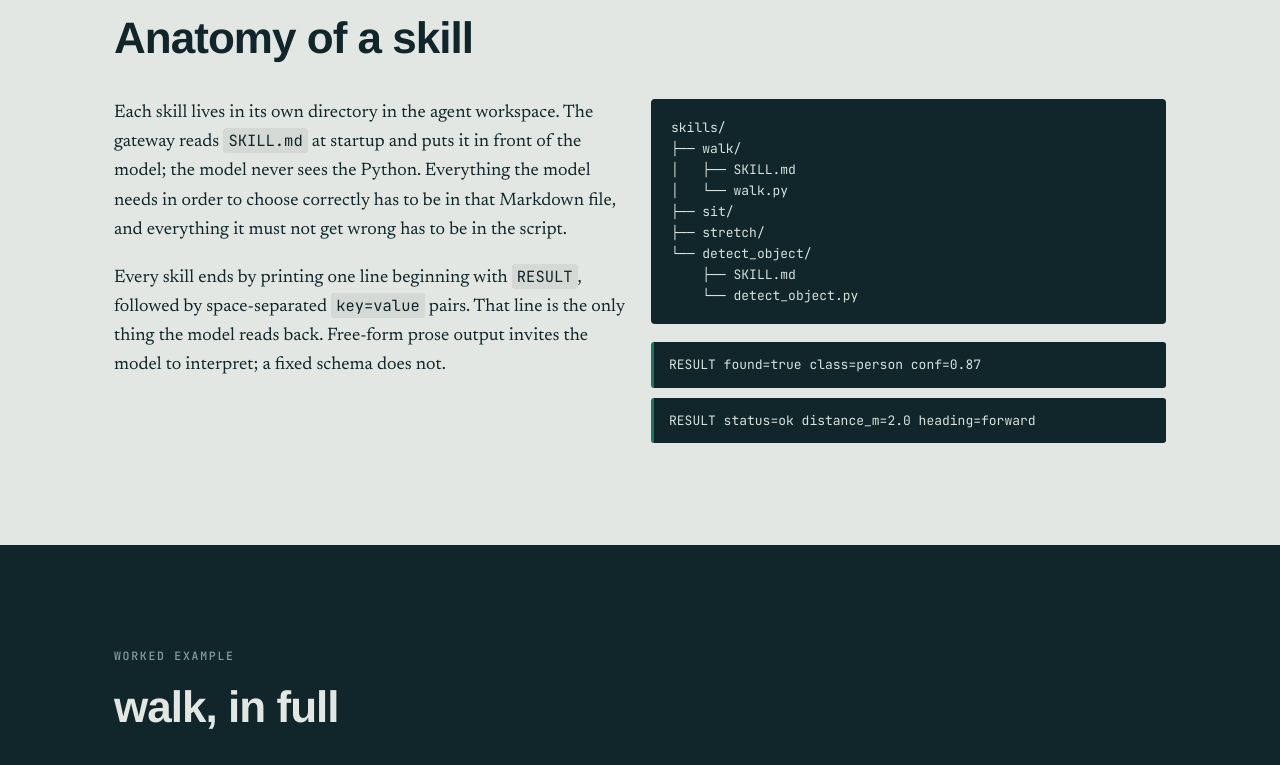
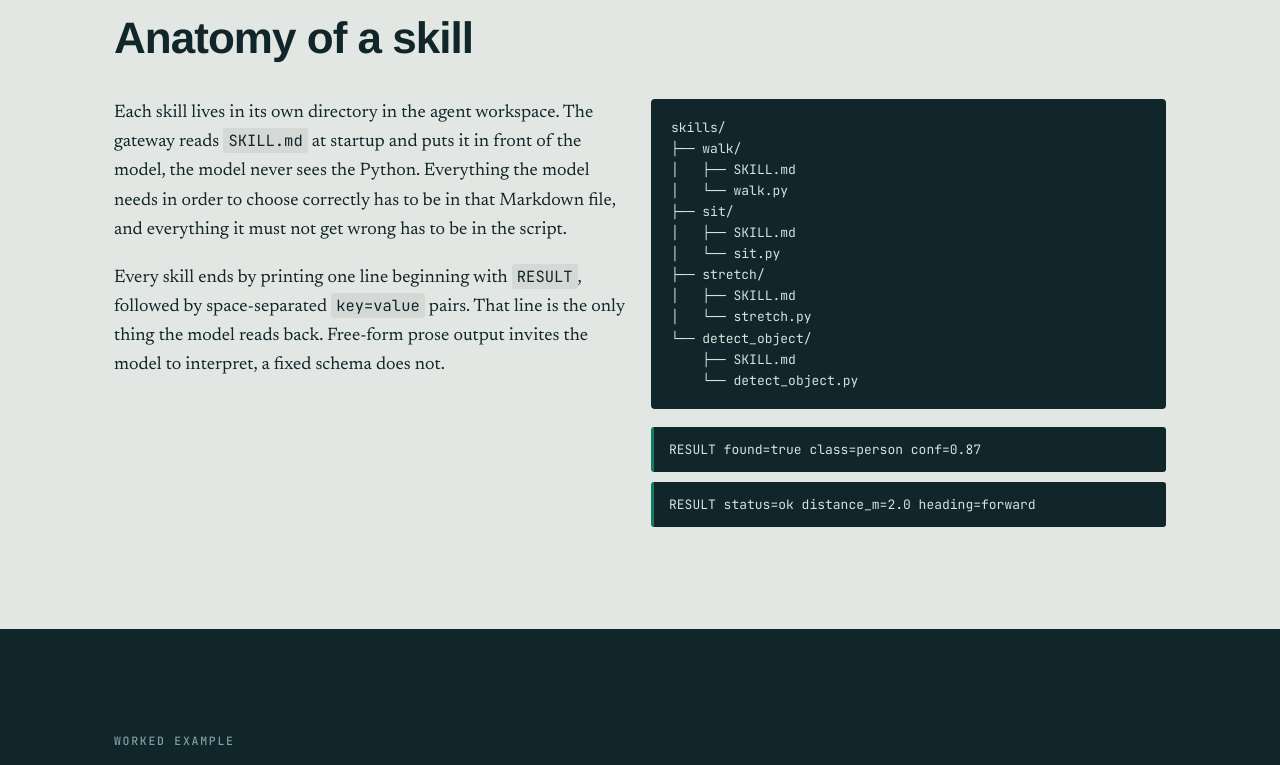
Before and after one commit to TamirAshwal/Go2, a plain HTML site: page docs/skills.html in a window 1280 px wide. Shown: the part 768-1533 px from the top of the page. Drawn offline with Linux system fonts and the light colour scheme; a web font is replaced by a local one.

Commit message:
fixing skills.html

```diff
--- a/docs/skills.html
+++ b/docs/skills.html
@@ -47,14 +47,14 @@
       <div>
         <p class="measure">
           Each skill lives in its own directory in the agent workspace. The gateway reads
-          <code>SKILL.md</code> at startup and puts it in front of the model; the model never
+          <code>SKILL.md</code> at startup and puts it in front of the model, the model never
           sees the Python. Everything the model needs in order to choose correctly has to be
           in that Markdown file, and everything it must not get wrong has to be in the script.
         </p>
         <p class="measure">
           Every skill ends by printing one line beginning with <code>RESULT</code>, followed
           by space-separated <code>key=value</code> pairs. That line is the only thing the
-          model reads back. Free-form prose output invites the model to interpret; a fixed
+          model reads back. Free-form prose output invites the model to interpret, a fixed
           schema does not.
         </p>
       </div>
@@ -64,7 +64,11 @@
 │   ├── SKILL.md
 │   └── walk.py
 ├── sit/
+│   ├── SKILL.md
+│   └── sit.py
 ├── stretch/
+│   ├── SKILL.md
+│   └── stretch.py
 └── detect_object/
     ├── SKILL.md
     └── detect_object.py</code></pre>
@@ -153,8 +157,6 @@ RESULT status=ok distance_m=&lt;float&gt; heading=&lt;direction&gt;</code></pre>
     </table>
 
     <p class="note" style="margin-top:28px;">
-      Detection at <code>imgsz=320</code> was too coarse to find furniture at one to two
-      metres. 640 is the working value and the reason the skill is usable at all.
     </p>
   </div>
 </section>
@@ -178,7 +180,7 @@ RESULT status=ok distance_m=&lt;float&gt; heading=&lt;direction&gt;</code></pre>
 
 <footer class="site-foot">
   <div class="wrap">
-    <span>Go2 Language Control · Robotics Lab, Bar-Ilan University</span>
+    <span>Go2 OpenClaw · Robotics Lab, Bar-Ilan University</span>
     <span><a href="https://github.com/TamirAshwal/Go2">Source on GitHub</a> · Built as static HTML</span>
   </div>
 </footer>
```
